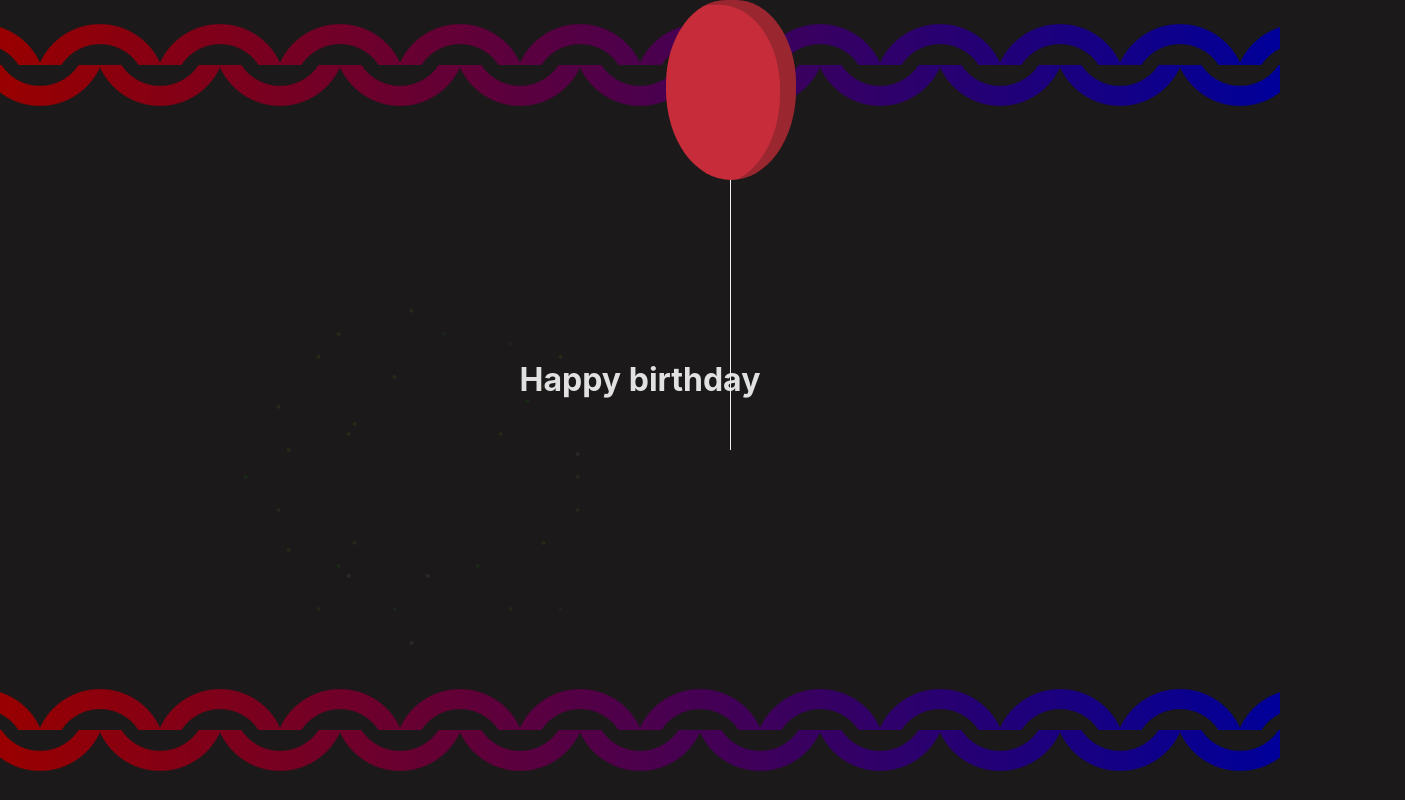
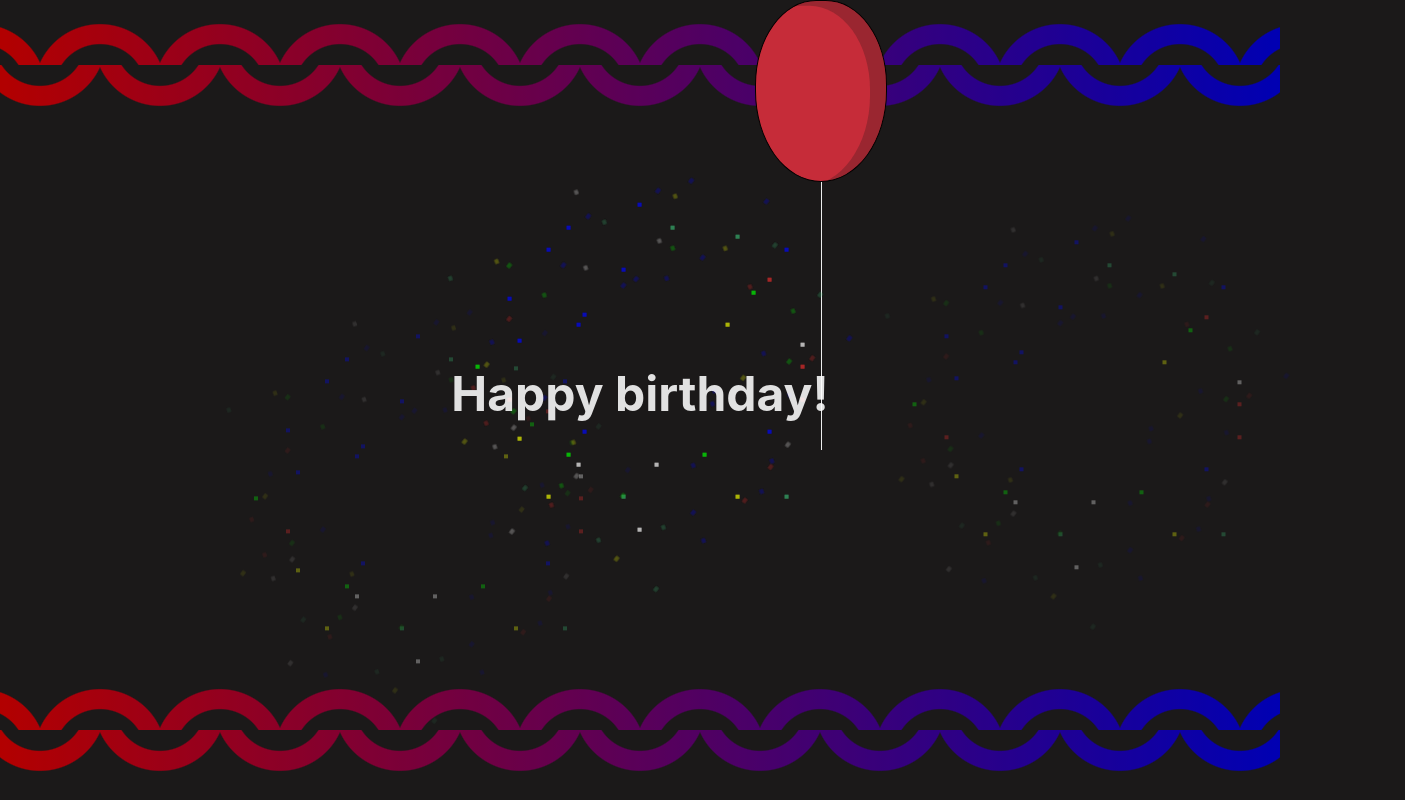
Before and after one commit to lifeconsciousness/birthday-greetings-game, a React (Vite) app: page / in a window 1280 px wide. Shown: the whole page, 1405 px wide, since content can reach past the window. Built offline with nearby package versions, Linux system fonts and the light colour scheme.

Commit message:
loading animation, birthday greeting animation

```diff
--- a/src/App.tsx
+++ b/src/App.tsx
@@ -1,35 +1,63 @@
-import { useState } from 'react'
+import { useState, useEffect } from 'react'
 import './index.scss'
-import Balloon from './components/Balloon'
 
 function App() {
-  const [count, setCount] = useState(0)
-  //find some cool gradient text (hyperplexed) and make baloons animation
-  //first make baloons or particles, then text
-  //add a small song to the file
-  //add play button
-  //baloons are released, text is animated and song is played
-  //make jingle sound that plays after popping the balloon
-  const releaseBalloons = () => {
-    for(let i = 0; i < 9; i++){
-      <Balloon />
-    }
-  }
+  const [loading, setLoading] = useState(false)
+  useEffect(()=> {
+    setLoading(true)
+  }, [])
+
+  //the balloon pops and fireworks animation starts playing and text pops out
+  const onBalloonPop = () => {
+    console.log('pop')
+  };
 
   return (
     <div className="App">
-      <div className="box" style={{zIndex: -3, top: '15px'}}></div>
+      <div className={loading ? "loading-screen fadeOutAnimation" : 'loading-screen'}>
+        <div className="lines-container">
+          <div className="line"></div>
+          <div className="line"></div>
+          <div className="line"></div>
+        </div>
+        <h2 className='loading-message'>Loading</h2>
+        <div className="lines-container mirrorToRight">
+          <div className="line"></div>
+          <div className="line"></div>
+          <div className="line"></div>
+        </div>
+      </div>
 
-      <h1 className="congratulation-text">Happy birthday</h1>
+      <div className="wave" style={{zIndex: -3, top: '15px'}}></div>
+      <h1 className="congratulation-text">Happy birthday!</h1>
 
-      <Balloon />
+
+      <div className="balloonContainer"
+        onClick={()=>{onBalloonPop()}}
+        style={
+          {left: `${Math.floor(Math.random() * 60)+13}vw`,
+            animationDelay: `${(Math.floor(Math.random() * 10) + 1)/10}s`,
+          }}>
+        <div className="balloon"><div className="balloonShade"></div></div>
+        <div className="rope"></div>
+      </div>
 
 
       <div className="firework" style={{transform: 'translate(-400px, -100px)', animationDelay: '.3s'}}></div>
       <div className="firework"></div>
+      <div className="firework"></div>
+      <div className="firework"></div>
       <div className="firework" style={{transform: 'translate(300px, -200px)', animationDelay: '.1s'}}></div>
 
-      <div className="box" style={{bottom: '20px', zIndex: 888}}></div>
+      <div className="wave" style={{bottom: '20px', zIndex: 888}}></div>
+
+
+
+
+      <div className="game">
+
+      </div>
+
     </div>
   )
 }
--- a/src/components/Balloon.tsx
+++ /dev/null
@@ -1,14 +0,0 @@
-import React from 'react'
-
-const Balloon = () => {
-  return (
-    <>
-        <div className="balloonContainer" style={{left: `${Math.floor(Math.random() * 60)+13}vw`}}>
-        <div className="balloon"><div className="balloonShade"></div></div>
-        <div className="rope"></div>
-      </div>
-    </>
-  )
-}
-
-export default Balloon
--- a/src/css/_fireworks.scss
+++ b/src/css/_fireworks.scss
@@ -15,19 +15,27 @@
   .firework::after
   {
     --initialSize: 0.5vmin;
-    --finalSize: 45vmin;
-    --particleSize: 0.2vmin;
-    --color1: yellow;
-    --color2: khaki;
+    --finalSize: 60vmin;
+    --particleSize: 10vmin;
+    // --color1: yellow;
+    // --color2: khaki;
+    // --color3: white;
+    // --color4: lime;
+    // --color5: gold;
+    // --color6: mediumseagreen;
+    --color1: rgb(0, 8, 255);
+    --color2: rgb(232, 47, 47);
     --color3: white;
     --color4: lime;
-    --color5: gold;
+    --color5: rgb(242, 255, 0);
     --color6: mediumseagreen;
     --y: -30vmin;
     --x: -50%;
     --initialY: 60vmin;
     content: "";
-    animation: firework 2s infinite;
+    animation: firework 3s infinite;
+    animation-delay: 3s !important;
+    opacity: 0;
     position: absolute;
     top: 50%;
     left: 50%;
--- /dev/null
+++ b/src/css/_loading.scss
@@ -0,0 +1,85 @@
+.loading-screen{
+    width: 100vw;
+    height: 100vh;
+    background-color: whitesmoke;
+    position: fixed;
+    z-index: 10000;
+
+    display: flex;
+    align-items: center;
+    justify-content: center;
+
+}
+
+.fadeOutAnimation{
+    animation: fadeOut 2s linear forwards;
+}
+
+.loading-message{
+    background: linear-gradient(140deg, rgba(23,205,114,1) 0%, rgba(11,6,62,1) 57%, rgba(199,51,61,1) 97%);
+    -webkit-background-clip: text;
+    -webkit-text-fill-color: transparent;
+    font-size: 3rem;
+    transform: translateY(-6px);
+}
+
+.lines-container{
+    display: flex;
+    flex-direction: column;
+    gap: 6px;
+    margin: 0 10px;
+}
+
+.line{
+    width: 50px;
+    height: 10px;
+    border: 1px solid black;
+    border-radius: 40px;
+
+    animation: line-animation 2.6s ease-in-out infinite;
+
+}
+.line:nth-child(1){
+    transform: rotate(14deg);
+    animation-delay: -.2s;
+}
+.line:nth-child(3){
+    transform: rotate(-14deg);
+    animation-delay: .1s;
+}
+
+.mirrorToRight{
+    transform: rotate(-180deg);
+}
+
+@keyframes line-animation{
+    0%{
+        width: 50px;
+    }
+    35%{
+        width: 50px;
+    }
+    75%{
+        width: 10px;
+    }
+    100%{
+        width: 50px;
+    }
+}
+
+@keyframes fadeOut{
+    0%{
+        opacity: 1;
+    }
+    60%{
+        opacity: 1;
+    }
+    99%{
+        opacity: 0;
+    }
+    100%{
+        opacity: 0;
+        display: none;
+        z-index: -100;
+    }
+}
--- a/src/index.scss
+++ b/src/index.scss
@@ -25,6 +25,7 @@ body {
 }
 
 @import './css/fireworks';
+@import './css/loading';
 
 .App{
   width: 100vw;
@@ -41,28 +42,28 @@ body {
   position: absolute;
   top: 0;
 
-  animation: balloonAnimation 2.5s ease-in-out forwards
+  animation: balloonAnimation 5s ease-in-out forwards;
 }
 
-.balloon{
+@mixin balloon{
   width: 130px;
   height: 180px;
-  background-color: rgb(198, 44, 57);
   border-top-left-radius: 65%;
   border-top-right-radius: 65%;
   border-bottom-left-radius: 70%;
   border-bottom-right-radius: 70%;
+}
+
+.balloon{
+  @include balloon;
+  background-color: rgb(198, 44, 57);
   z-index: 3;
   cursor: pointer;
+  border: 1px solid black;
 
 
   .balloonShade{
-    width: 130px;
-    height: 180px;
-    border-top-left-radius: 65%;
-    border-top-right-radius: 65%;
-    border-bottom-left-radius: 70%;
-    border-bottom-right-radius: 70%;
+    @include balloon;
     box-shadow: 1rem -.3rem 0 0 rgba(22, 21, 21, 0.248);
     z-index: 4;
     transform: translate(-1rem, .3rem);
@@ -72,7 +73,6 @@ body {
 .rope{
   width: 1px;
   height: 450px;
-  // background-color: black;
   background-color: rgb(237, 237, 237);
   position: absolute;
   justify-self: flex-end;
@@ -80,6 +80,9 @@ body {
 
 @keyframes balloonAnimation{
   0%{
+    transform: translateY(100vh);
+  }
+  50%{
     transform: translateY(100vh);
   }
   100%{
@@ -90,7 +93,7 @@ body {
 
 
 
-.box {
+.wave {
   --size: 30px;
   --b: 20px;
   --p: 25px;
@@ -98,7 +101,7 @@ body {
   position: absolute;
   width: 100%;
   height: 100px !important;
-  filter: brightness(60%);
+  filter: brightness(70%);
 
   --_g: #0000 calc(99% - var(--b)),#000 calc(101% - var(--b)) 99%,#0000 101%;
   -webkit-mask:
@@ -113,4 +116,21 @@ body {
 
 .congratulation-text{
   transform: translateY(-20px);
+  z-index: 1000;
+  text-align: center;
+  font-size: 3rem;
+
+  animation: letterUp 1s infinite linear alternate !important;
 }
+
+@keyframes letterUp{
+  0%{
+    transform: translateY(0);
+  }
+  50%{
+    transform: translateY(-30px);
+  }
+  100%{
+    transform: translateY(0);
+  }
+}
```
